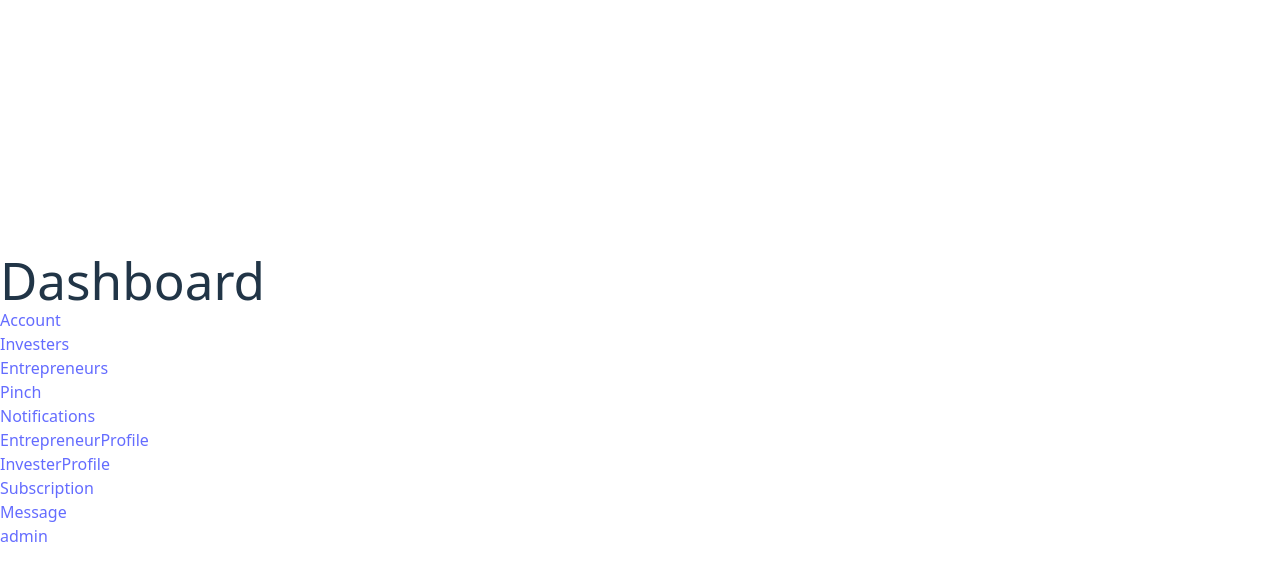
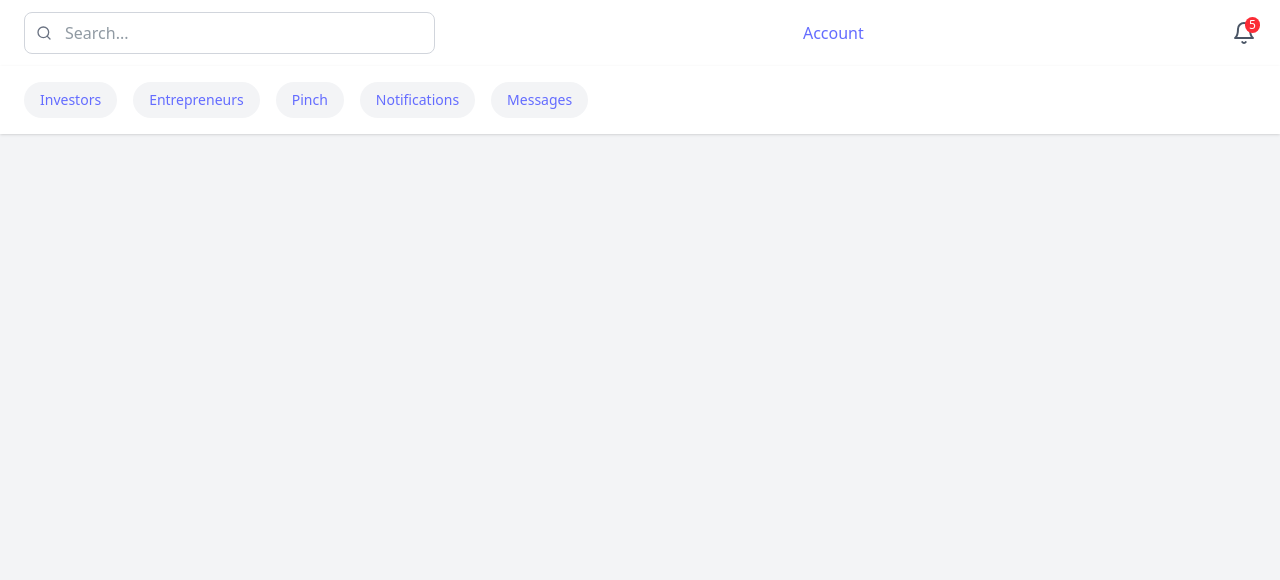
Before and after one commit to Sadhuanushya/Dream_to_startup, a React (Vite) app in the folder client/: page /dashboard in a window 1280 px wide. Shown: the top 580 px of the page. Built offline with nearby package versions, Linux system fonts and the light colour scheme.

Commit message:
Invester List page implementation

```diff
--- a/client/package.json
+++ b/client/package.json
@@ -11,10 +11,13 @@
   },
   "dependencies": {
     "@heroicons/react": "^2.2.0",
+    "@reduxjs/toolkit": "^2.11.2",
     "axios": "^1.13.2",
     "react": "^19.2.0",
     "react-dom": "^19.2.0",
-    "react-router-dom": "^7.10.1"
+    "react-icons": "^5.5.0",
+    "react-redux": "^9.2.0",
+    "react-router-dom": "^7.11.0"
   },
   "devDependencies": {
     "@eslint/js": "^9.39.1",
--- a/client/src/Component/AuthProvider.jsx
+++ b/client/src/Component/AuthProvider.jsx
@@ -10,6 +10,9 @@ const userReducer=(state,action)=>{
         case "SET_SERVER_ERRORS":{
             return{...state,serverError:action.payload}
         }
+        case "Account":{
+            return{...state,user:action.payload}
+        }
         default:{
             return {...state}
         }
@@ -20,13 +23,14 @@ export default function AuthProvider(props){
     const[userState,userDispatch]=useReducer(userReducer,{
         user:null,
         serverError:''
-    })
-    useEffect(()=>{
+    });
+    console.log("user",userState)
+const handleAccount=async()=>{
         if(localStorage.getItem('token')){
             const fetchUserData=async()=>{
                 try{
-                    const response=await axios.get('http://localhost:3080/api/account')
-                    console.log(response.data)
+                    const response=await axios.get('http://localhost:3080/api/account',{headers:{Authorization:localStorage.getItem('token')}})
+                    console.log("response",response.data)
                     userDispatch({type:"Account",payload:response.data})
 
                 }catch(err){
@@ -36,7 +40,7 @@ export default function AuthProvider(props){
             }
             fetchUserData();
         }
-    },[]);
+    }
     const handleRegister=async(RegisterData,resetForm)=>{
          try {
       const response = await axios.post('http://localhost:3080/api/register', RegisterData);
@@ -65,10 +69,12 @@ try{
     console.log(err)
 
 }
+console.log("user",userState)
     }
     return(
         <>
-        <UserContext.Provider value={{...userState,handleRegister,handleLogin}}>
+
+        <UserContext.Provider value={{...userState,handleRegister,handleLogin,handleAccount}}>
             {props.children}
         </UserContext.Provider>
         </>
--- /dev/null
+++ b/client/src/Slice/Invester-Slice.js
@@ -0,0 +1,27 @@
+import {createSlice,createAsyncThunk} from '@reduxjs/toolkit';
+import axios from "axios";
+
+export const fetchInvestersList=createAsyncThunk("invester/fetchinvesterList",async(undefined,{rejectWithValue})=>{
+    try{
+        const response=await axios.get("http://localhost:3080/api/Investers",{headers:{Authorization:localStorage.getItem('token')}})
+        console.log(response.data,"investerList")
+        return response.data
+    }catch(err){
+        console.log(err)
+    }
+})
+const InvesterSlice=createSlice({
+    name:"Invester",
+    initialState:{
+        data:[],
+        serverErrors:null
+    },
+    reducers:{},
+    extraReducers:(builder)=>{
+        builder
+        .addCase(fetchInvestersList.fulfilled,(state,action)=>{
+            state.data.push(action.payload)
+        })
+    }
+})
+export default InvesterSlice.reducer;
--- /dev/null
+++ b/client/src/Store/create-store.js
@@ -0,0 +1,10 @@
+import {configureStore} from "@reduxjs/toolkit";
+import investerReducer from "../Slice/Invester-Slice";
+const createStore=()=>{
+    return configureStore({
+        reducer:{
+            invester:investerReducer
+        }
+    })
+}
+export default createStore;
--- a/client/src/main.jsx
+++ b/client/src/main.jsx
@@ -5,12 +5,16 @@ import './index.css'
 import App from './App.jsx'
 import AuthProvider from './Component/AuthProvider.jsx'
 import { BrowserRouter } from 'react-router-dom'
-
+import createStore from "./Store/create-store.js"
+import { Provider } from 'react-redux'
+const store=createStore();
 createRoot(document.getElementById('root')).render(
   <BrowserRouter>
+   <Provider store={store}>
  <AuthProvider>
     <App />
  </AuthProvider>
+ </Provider>
  </BrowserRouter>
 
 
--- a/client/src/pages/Account.jsx
+++ b/client/src/pages/Account.jsx
@@ -1,8 +1,14 @@
-
+import {useContext,useEffect} from "react";
+import UserContext from "../Context/UserContext"
 export default function Account(){
-    return(
+const {handleAccount,user}=useContext(UserContext)
+ useEffect(()=>{
+    handleAccount();
+ },[])
+return(
         <div>
             <h1>Account</h1>
+            <p>{`hello ${user.username} welcome to d2s`}</p>
         </div>
     )
 }
--- a/client/src/pages/DashBoard.jsx
+++ b/client/src/pages/DashBoard.jsx
@@ -1,25 +1,143 @@
-import { NavLink,Outlet } from "react-router-dom"
+// import { NavLink,Outlet } from "react-router-dom"
 
-export default function DashBoard(){
-    return(
-        <>
-        <h1>Dashboard</h1>
-        <nav>
-        <ul>
-       <li> <NavLink  to='account'>Account</NavLink ></li>
-       <li><NavLink  to='investors'>Investers</NavLink ></li>
-        <li><NavLink  to='entrepreneurs'>Entrepreneurs</NavLink ></li>
-       <li><NavLink  to='pinch'>Pinch</NavLink ></li>
-        <li><NavLink  to='notifications'>Notifications</NavLink ></li>
-        <li><NavLink  to='entrepreneurProfile'>EntrepreneurProfile</NavLink ></li>
-        <li><NavLink  to='investerProfile'>InvesterProfile</NavLink ></li>
-        <li><NavLink  to='subscription'>Subscription</NavLink ></li>
-        <li><NavLink  to='message'>Message</NavLink ></li>
-         <li><NavLink  to='admin'>admin</NavLink ></li>
-        </ul>
-        </nav>
-<Outlet/>
-        </>
+// export default function DashBoard(){
+//     return(
+//         <>
+//         <h1>Dashboard</h1>
+//         <nav>
+//         <ul>
+//        <li> <NavLink  to='account'>Account</NavLink ></li>
+//        <li><NavLink  to='investors'>Investers</NavLink ></li>
+//         <li><NavLink  to='entrepreneurs'>Entrepreneurs</NavLink ></li>
+//        <li><NavLink  to='pinch'>Pinch</NavLink ></li>
+//         <li><NavLink  to='notifications'>Notifications</NavLink ></li>
+//         <li><NavLink  to='entrepreneurProfile'>EntrepreneurProfile</NavLink ></li>
+//         <li><NavLink  to='investerProfile'>InvesterProfile</NavLink ></li>
+//         <li><NavLink  to='subscription'>Subscription</NavLink ></li>
+//         <li><NavLink  to='message'>Message</NavLink ></li>
+//          <li><NavLink  to='admin'>admin</NavLink ></li>
+//         </ul>
+//         </nav>
+// <Outlet/>
+//         </>
 
-    )
+//     )
+// }
+import { NavLink, Outlet } from "react-router-dom";
+import { FiBell, FiSearch } from "react-icons/fi";
+
+export default function Dashboard() {
+  const sections = [
+    { name: "Investors", to: "investors" },
+    { name: "Entrepreneurs", to: "entrepreneurs" },
+    { name: "Pinch", to: "pinch" },
+    { name: "Notifications", to: "notifications" },
+    { name: "Messages", to: "message" },
+  ];
+
+  return (
+    <div className="flex flex-col w-screen min-h-screen  bg-gray-100">
+
+      {/* Top Navbar */}
+      <header className="bg-white px-6 py-3 shadow flex items-center justify-between">
+
+        {/* Search Bar */}
+        <div className="relative w-1/3">
+          <FiSearch className="absolute left-3 top-1/2 transform -translate-y-1/2 text-gray-500" />
+          <input
+            type="text"
+            placeholder="Search..."
+            className="w-full border border-gray-300 rounded-lg py-2 px-10 focus:outline-none focus:ring-2 focus:ring-indigo-500"
+          />
+        </div>
+<NavLink  to='account'>Account</NavLink >
+        {/* Notification */}
+        <div className="relative cursor-pointer">
+          <FiBell className="text-2xl text-gray-600" />
+          <span className="absolute -top-1 -right-1 bg-red-500 text-white text-xs rounded-full px-1">
+            5
+          </span>
+        </div>
+      </header>
+
+      {/* Top Section List — like Naukri job list UI */}
+      <section className="flex overflow-x-auto  gap-4 py-4 px-6 bg-white shadow-sm">
+        {sections.map((section) => (
+          <NavLink
+            key={section.name}
+            to={section.to}
+            className="flex-none text-gray-700 bg-gray-100 hover:bg-gray-200 px-4 py-2 rounded-full text-sm font-medium whitespace-nowrap"
+            activeclassname="bg-indigo-500 text-white"
+          >
+            {section.name}
+          </NavLink>
+        ))}
+      </section>
+
+      {/* Main Content */}
+      <main className="flex-1 overflow-auto px-6 py-4">
+        <Outlet />
+      </main>
+    </div>
+  );
 }
+// import { NavLink, Outlet } from "react-router-dom";
+// import { FiBell, FiSearch } from "react-icons/fi"; // bell + search icons
+
+// export default function Dashboard() {
+//   return (
+//     <div className="flex w-screen h-screen bg-gray-100">
+
+//       {/* Sidebar */}
+//       <aside className="w-64 bg-gray-800 text-white p-5">
+//         <h2 className="text-2xl font-bold mb-6">My Dashboard</h2>
+//         <nav className="flex flex-col gap-3">
+//           <NavLink className="hover:bg-gray-700 p-2 rounded" to="account">Account</NavLink>
+//           {/* add more links here */}
+//         </nav>
+//       </aside>
+
+//       {/* Main Area */}
+//       <div className="flex-1 flex flex-col">
+
+//         {/* 📌 Top Navigation */}
+//         <header className="bg-white shadow p-4 flex items-center justify-between">
+
+//           {/* Search Bar */}
+//           <div className="relative w-1/3">
+//             <FiSearch className="absolute left-3 top-1/2 transform -translate-y-1/2 text-gray-500" />
+//             <input
+//               type="text"
+//               placeholder="Search..."
+//               className="w-full border border-gray-300 rounded-lg py-2 px-10 focus:outline-none focus:ring-2 focus:ring-indigo-500"
+//             />
+//           </div>
+
+//           {/* Right Icons */}
+//           <div className="flex items-center gap-4">
+//             <div className="relative cursor-pointer">
+//               <FiBell className="text-2xl text-gray-600" />
+//               <span className="absolute -top-1 -right-1 bg-red-500 text-white text-xs rounded-full px-1">3</span>
+//             </div>
+//             {/* user avatar / profile can go here */}
+//           </div>
+//         </header>
+
+//         {/* 📌 Quick Link/Cards Section */}
+//         <section className="p-4 grid grid-cols-5 gap-4 bg-gray-100">
+//           {["Investors","Entrepreneurs","Pinch","Notifications","Messages"].map((item) => (
+//             <div key={item} className="bg-white p-4 rounded-lg shadow hover:shadow-lg cursor-pointer text-center">
+//               {item}
+//             </div>
+//           ))}
+//         </section>
+
+//         {/* 🧩 Main Content Area */}
+//         <main className="p-6 flex-1 overflow-auto">
+//           <Outlet />
+//         </main>
+
+//       </div>
+//     </div>
+//   );
+// }
--- a/client/src/pages/Investers.jsx
+++ b/client/src/pages/Investers.jsx
@@ -1,7 +1,19 @@
+import { useSelector,useDispatch } from "react-redux";
+import { useEffect } from "react";
+import {fetchInvestersList} from "../Slice/Invester-Slice"
 export default function Investers(){
+    const dispatch=useDispatch()
+    const {invester}=useSelector((state)=>{
+        return state.invester;
+    })
+ useEffect(() => {
+  dispatch(fetchInvestersList()); // ← this triggers the API call
+}, [dispatch]);
+    console.log(invester,"investerss")
     return(
         <>
         <h1>Investers page</h1>
+        <h3>List Investers</h3>
         </>
     )
 }
```
Also changed, not shown: 1 other file (tests, documents, lock files or other folders).
